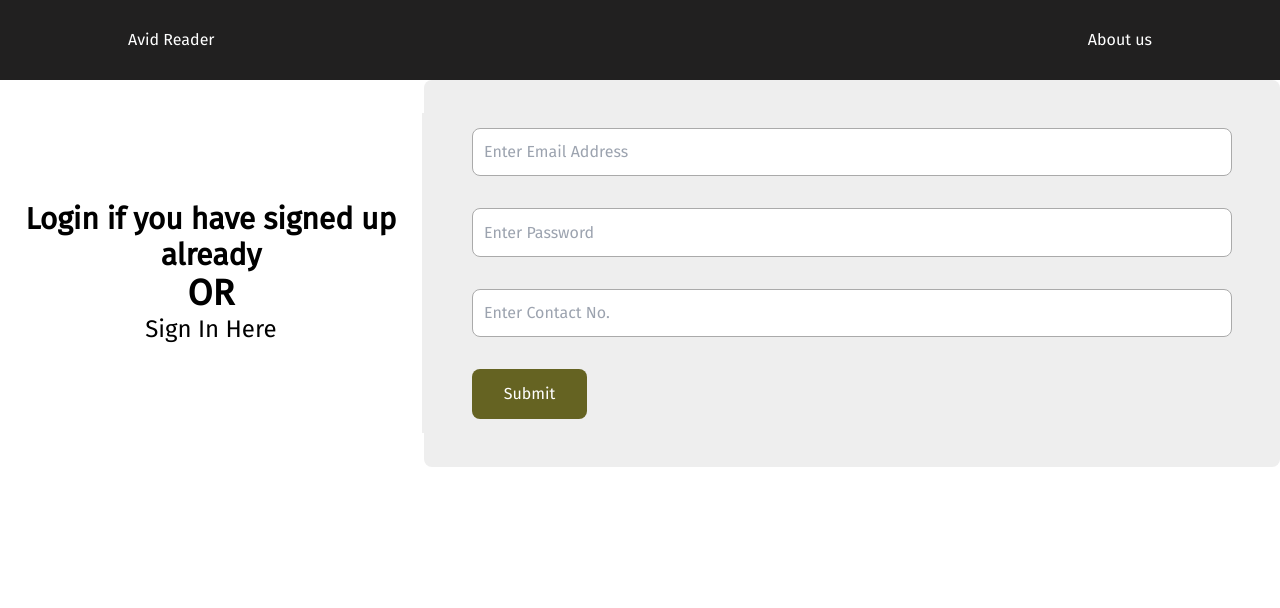
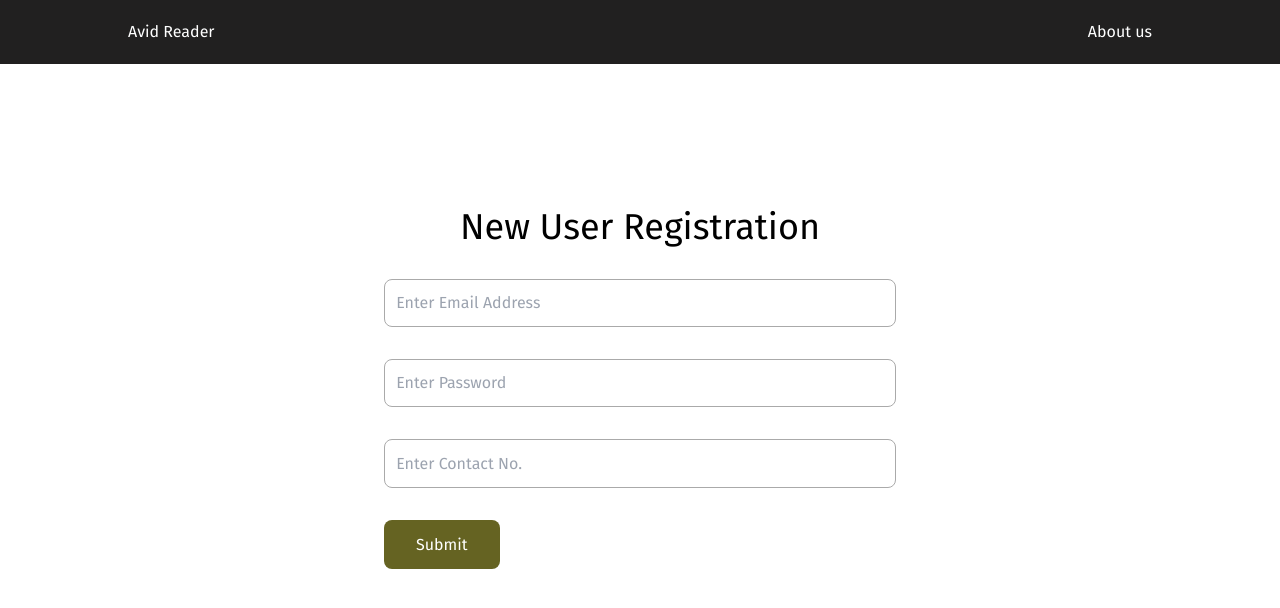
Before and after one commit to ankitmahule/avidreader-webapp, a React (Create React App) app: page /register in a window 1280 px wide. Shown: the top 608 px of the page. Built offline with nearby package versions, Linux system fonts and the light colour scheme.

Commit message:
added registration form CSS.

```diff
--- a/src/components/Body.js
+++ b/src/components/Body.js
@@ -10,7 +10,7 @@ const Body = () => {
           <section className="container flex justify-evenly items-center">
             <section className="w-1/2 search-container">
               <h1 className="banner-heading">
-                Quotes and Excerpts from to refresh your day...
+                Share &amp; Read Quotes and Excerpts &amp; refresh your day...
               </h1>
               {/* <div className="search-section">
               <input
--- a/src/components/Register.js
+++ b/src/components/Register.js
@@ -5,8 +5,10 @@ import "../scss/forms.scss";
 
 const Register = () => {
   return (
-    <div className="form-container">
-      <div className="login-text">
+    <div className="registration-form">
+      <div class="form-content">
+        <h1 className="text-4xl text-center mt-10">New User Registration</h1>
+        {/* <div className="login-text">
         <h1 className="text-3xl font-bold">
           Login if you have signed up already
         </h1>
@@ -15,9 +17,8 @@ const Register = () => {
           Sign In Here
         </Link>
       </div>
-      <div className="divider"></div>
+      <div className="divider"></div> */}
 
-      <div className="login-form">
         {/* isSignupSucces && (
           <h4 className="success-text">
             User Registration Successful. Please &nbsp;
--- a/src/scss/forms.scss
+++ b/src/scss/forms.scss
@@ -21,18 +21,30 @@
     padding: 1rem 3rem;
     background: #eee;
     border-radius: 0.5rem;
-    input {
-      padding: 0.7rem;
-      border-radius: 0.5rem;
-      width: 100%;
-      border: 1px solid #aaa;
-    }
-    .form-field {
-      margin: 2rem 0;
-    }
+
     .social-login {
       color: $button-color;
       cursor: pointer;
     }
   }
 }
+
+input {
+  padding: 0.7rem;
+  border-radius: 0.5rem;
+  width: 100%;
+  border: 1px solid #aaa;
+}
+.form-field {
+  margin: 2rem 0;
+}
+
+.registration-form {
+  display: flex;
+  height: 40rem;
+  align-items: center;
+  justify-content: center;
+  .form-content {
+    width: 40%;
+  }
+}
--- a/src/scss/header.scss
+++ b/src/scss/header.scss
@@ -12,7 +12,7 @@
     justify-content: space-between;
     a {
       text-decoration: none;
-      line-height: 5rem;
+      line-height: 4rem;
       color: #fff;
       img {
         height: 100%;
```
